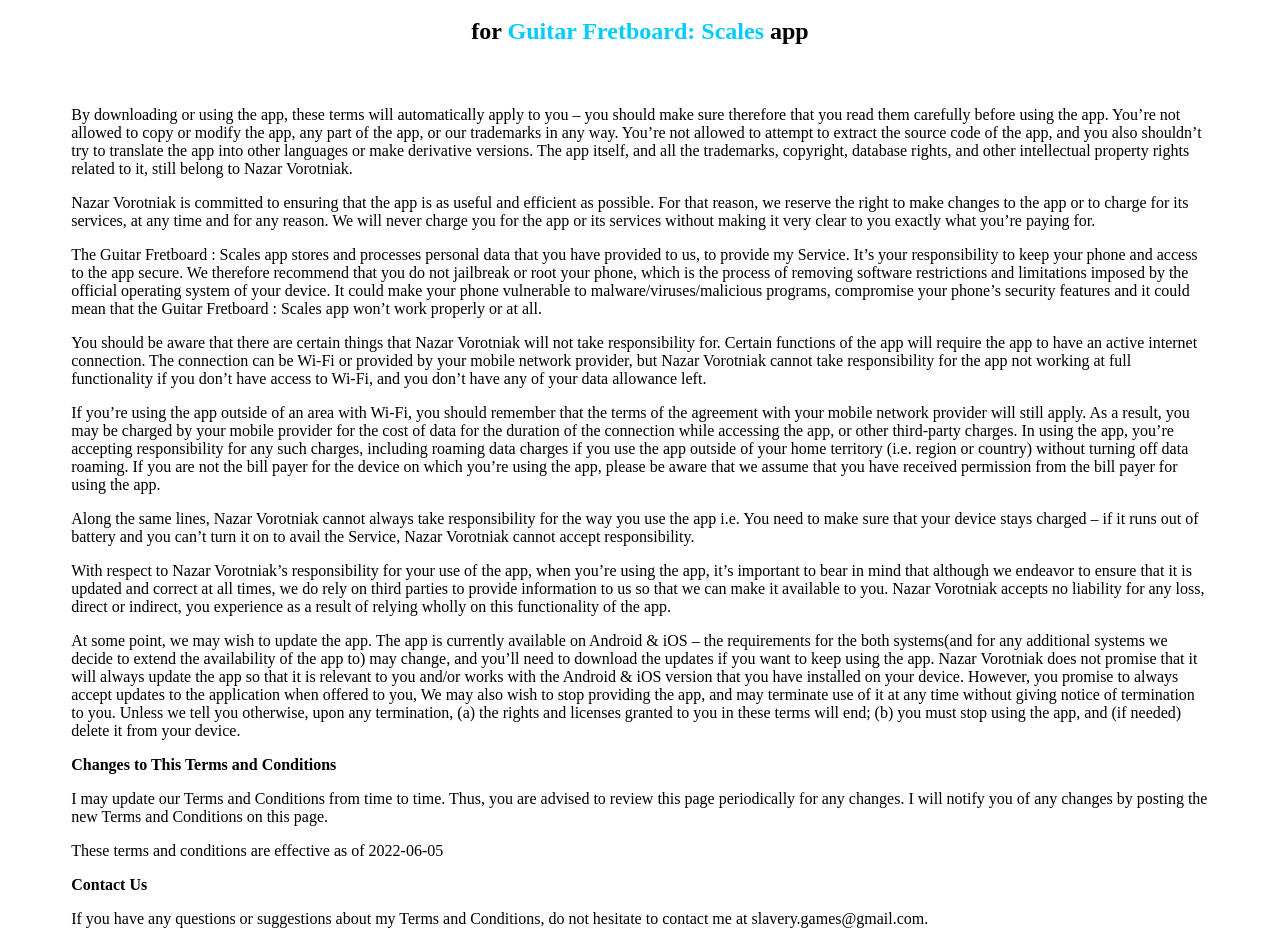
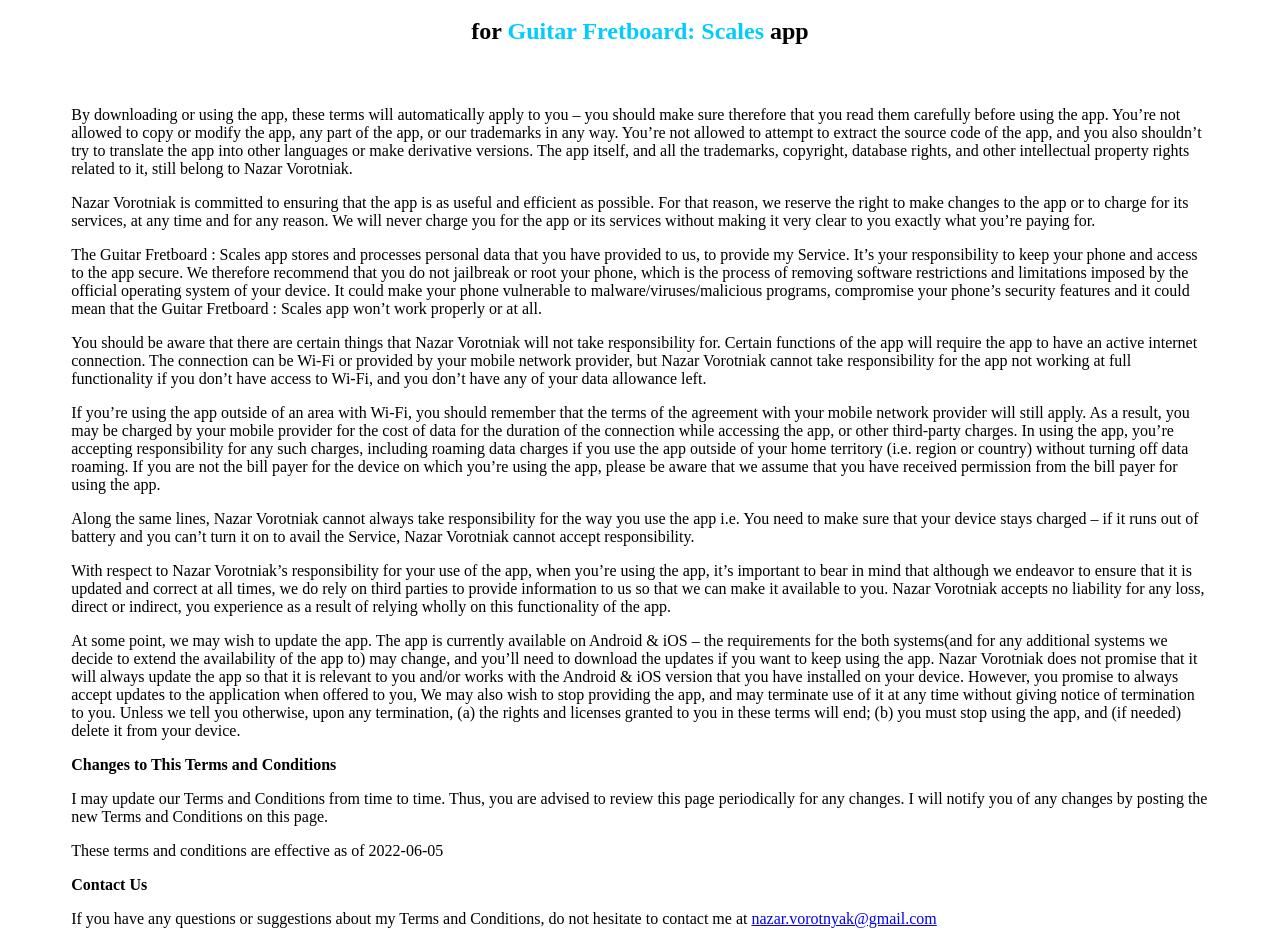
Before and after one commit to VNGames/GuitarFretboardTermsOfUse, a plain HTML site: page index.html in a window 1280 px wide. Shown: the part 48-992 px from the top of the page. Drawn offline with Linux system fonts and the light colour scheme.

Commit message:
Changed email

```diff
--- a/index.html
+++ b/index.html
@@ -97,6 +97,6 @@
 </p> <p><strong>Contact Us</strong></p> <p>
   If you have any questions or suggestions about my
   Terms and Conditions, do not hesitate to contact me
-  at slavery.games@gmail.com.
+  at <a href="mailto:nazar.vorotnyak@gmail.com">nazar.vorotnyak@gmail.com</a>
 </p>
 </div>
```
